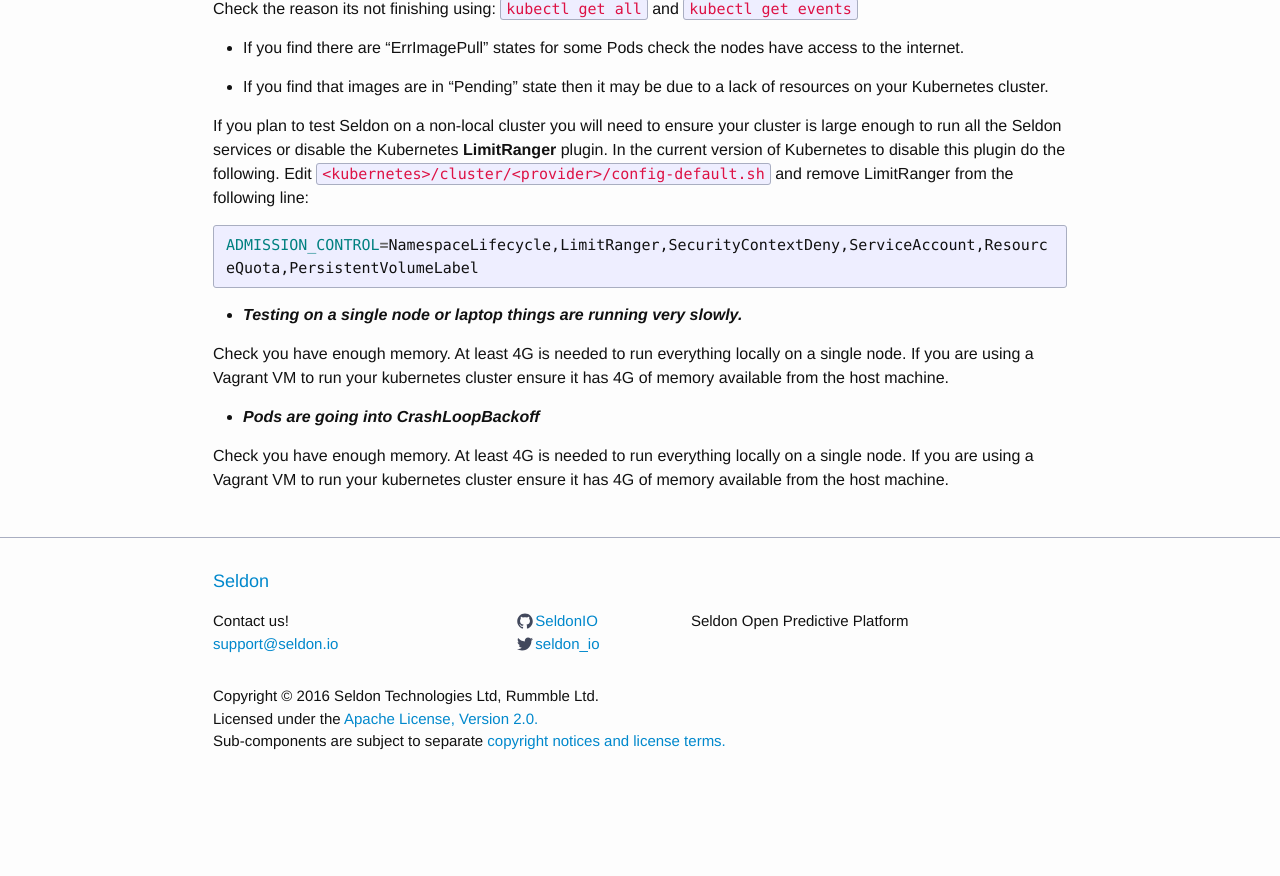
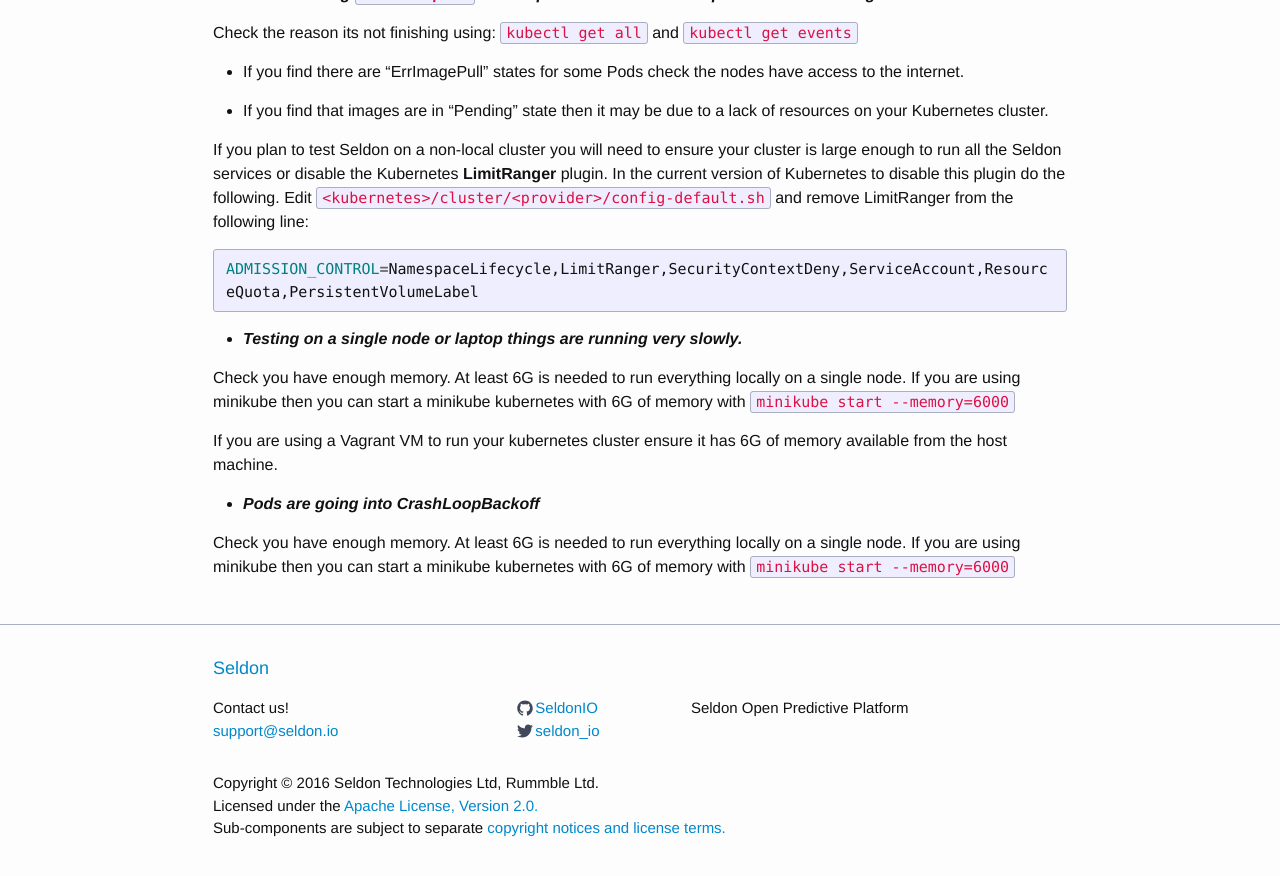
Before and after one commit to SeldonIO/seldonio.github.com, a Jekyll site: the page built from install.md, in a window 1280 px wide and 900 px high, scrolled down 2527 px. Shown: the top 876 px of the window. Built offline with Jekyll 4.4.1, drawn with Linux system fonts in a browser that asks for light colours; before the commit the page ends 3340 px from its top, so only the background shows below that; some of the changed text lies outside the part shown; grey boxes are pictures that could not be loaded.

Commit message:
updates for minikube use

````diff
--- a/install.md
+++ b/install.md
@@ -28,7 +28,7 @@ Seldon runs inside a [Kubernetes](http://kubernetes.io) cluster so you need to f
 
    * Add kubectl to your shell PATH environment variable.
 
-If you are testing Seldon on a single machine you will need at least 4G of memory for your Kubernetes cluster.
+If you are testing Seldon on a single machine you will need at least 6G of memory for your Kubernetes cluster. For single machine exploration we suggest using [minikube](https://github.com/kubernetes/minikube).
 
 # Create Kubernetes Configuration<a name="configure"></a>
 
@@ -112,8 +112,11 @@ ADMISSION_CONTROL=NamespaceLifecycle,LimitRanger,SecurityContextDeny,ServiceAcco
 
  * ***Testing on a single node or laptop things are running very slowly.***
 
-Check you have enough memory. At least 4G is needed to run everything locally on a single node. If you are using a Vagrant VM to run your kubernetes cluster ensure it has 4G of memory available from the host machine.
+Check you have enough memory. At least 6G is needed to run everything locally on a single node. If you are using minikube then you can start a minikube kubernetes with 6G of memory with ```minikube start --memory=6000```
+
+
+If you are using a Vagrant VM to run your kubernetes cluster ensure it has 6G of memory available from the host machine.
 
  * ***Pods are going into CrashLoopBackoff***
 
-Check you have enough memory. At least 4G is needed to run everything locally on a single node. If you are using a Vagrant VM to run your kubernetes cluster ensure it has 4G of memory available from the host machine.
+Check you have enough memory. At least 6G is needed to run everything locally on a single node. If you are using minikube then you can start a minikube kubernetes with 6G of memory with ```minikube start --memory=6000```
````
Also changed, not shown: other parts of install.md (+2 -2 lines), ml100k.md (+1 -1 lines).
